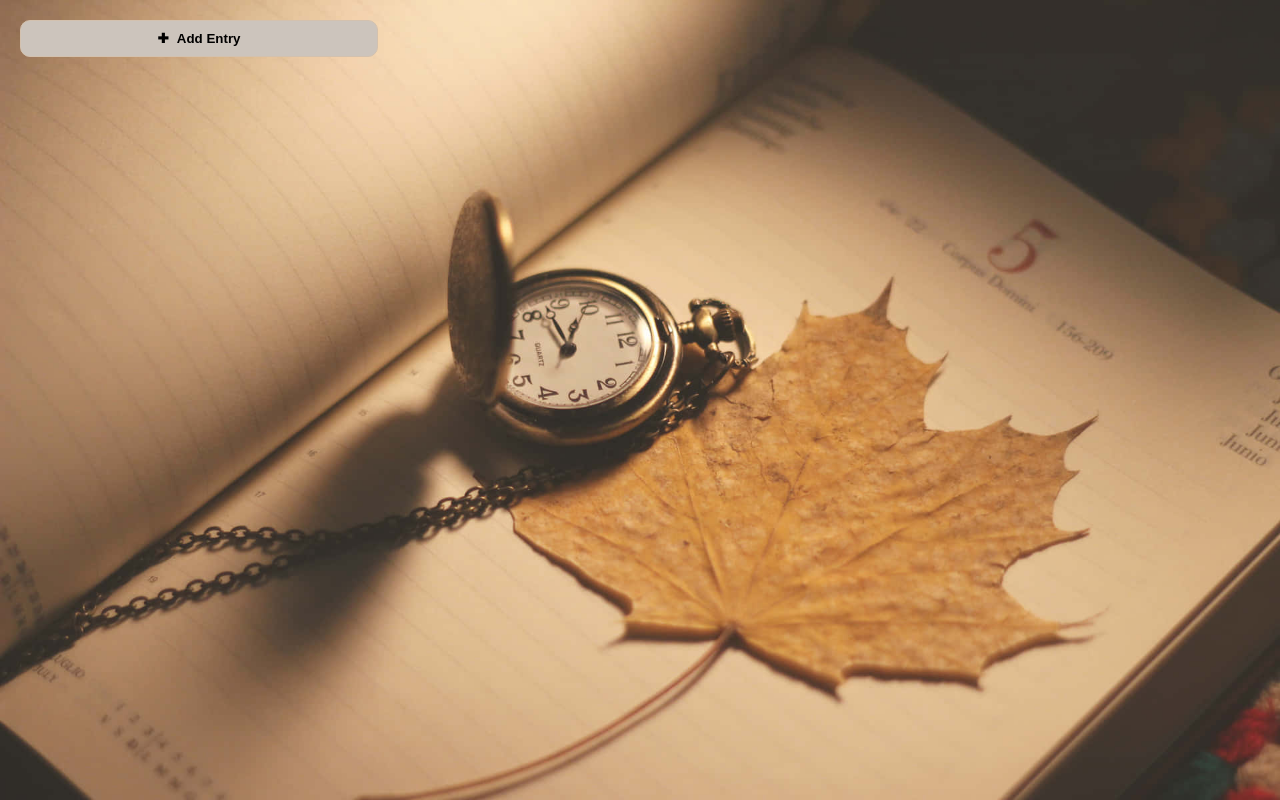
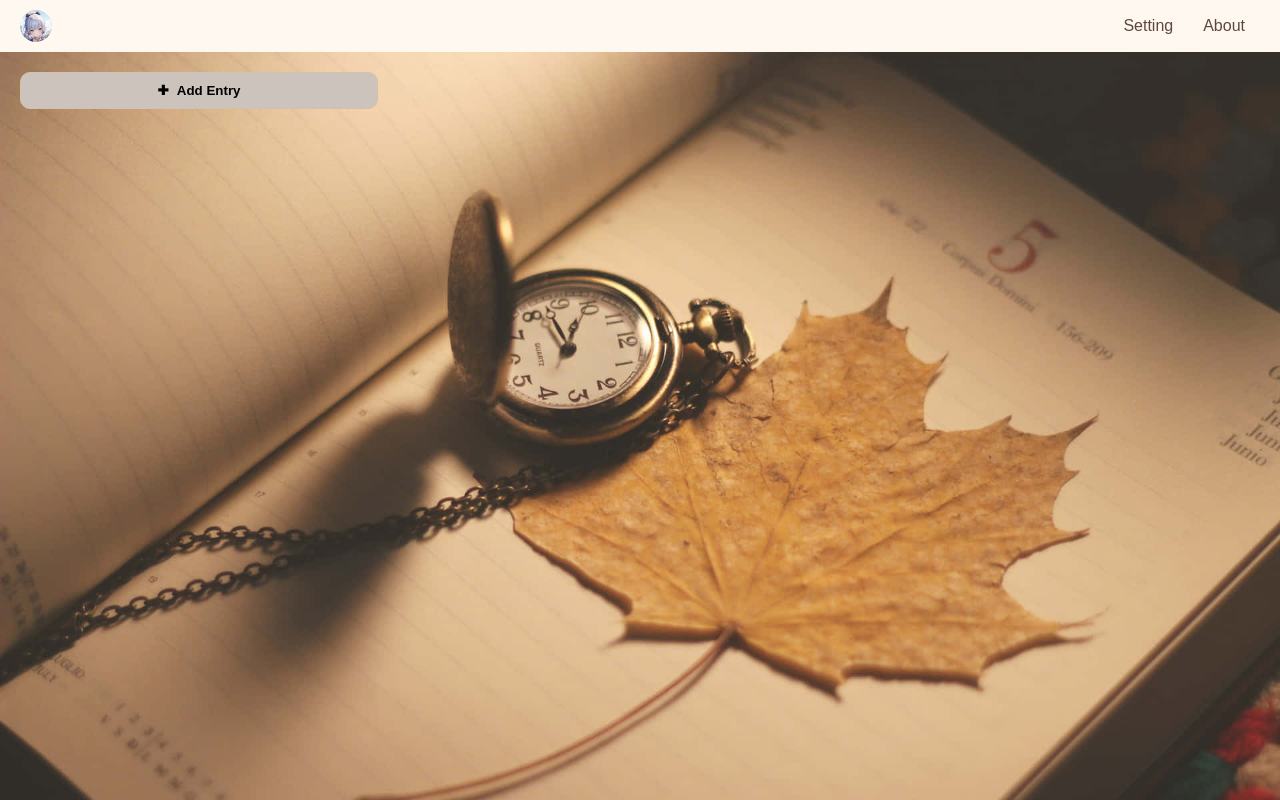
Before and after one commit to Blindfolded18/is201final, a plain HTML site: page index.html in a window 1280 px wide. Drawn offline with Linux system fonts and the light colour scheme.

Commit message:
done the bar

```diff
--- a/index.css
+++ b/index.css
@@ -13,8 +13,52 @@ p {
     padding: 0;
 }
 
+#bar {
+    display: flex;
+    justify-content: space-between;
+    align-items: center;
+    background-color: #fff8f0;
+    color: #5d483d;
+    padding: 10px 20px;
+}
+
+#user-info {
+    display: flex;
+    align-items: center;
+}
+
+#user-avatar {
+    width: 2em;
+    height: 2em;
+    border-radius: 50%;
+    margin-right: 10px;
+}
+
+#username {
+    font-weight: bold;
+}
+
+#utilities {
+    display: flex;
+    align-items: center;
+}
+
+.utility {
+    color: #5d483d;
+    margin: 0 5px;
+    padding: 5px 10px;
+    cursor: pointer;
+    transition: all 0.2s ease;
+    transition-property: background-color, color;
+}
+
+.utility:hover {
+    background-color: #5d483d;
+    color: #fff8f0;
+}
+
 #diary {
-    height: 95vh;
+    height: calc(95vh - 20px - max(2em, 1em + 10px));
 
     display: flex;
     justify-content: space-between;
@@ -29,11 +73,11 @@ p {
     border: 100px black;
     border-radius: 10px;
     box-sizing: border-box;
+    overflow-y: scroll;
 }
 
 #diary-list {
     width: 30%;
-    overflow-y: scroll;
 }
 
 .entry-date {
--- a/index.html
+++ b/index.html
@@ -10,6 +10,16 @@
     <script src="index_asset.js"></script>
 </head>
 <body>
+    <div id="bar">
+        <div id="user-info">
+            <img id="user-avatar" src="asset/example-avatar.jpeg" alt="user-avatar">
+            <span id="username">Placeholder</span>
+        </div>
+        <div id="utilities">
+            <span id="setting" class="utility">Setting</span>
+            <span id="about" class="utility">About</span>
+        </div>
+    </div>
     <div id="diary">
         <div id="diary-list">
             <button id="add-entry">
--- a/index.js
+++ b/index.js
@@ -1,4 +1,5 @@
 const SELECTED_CLASS_NAME = "selected";
+const usernameElem = document.querySelector("#username");
 const editMoodsElem = document.querySelector("#edit-moods");
 const diaryListElem = document.querySelector("#diary-list");
 const addEntryElem = document.querySelector("#add-entry");
@@ -17,6 +18,8 @@ moods.forEach((mood, i, moods) => {
     editMoodsElem.appendChild(moodOptionElem);
     moods[i].elem = moodOptionElem;
 });
+
+usernameElem.textContent = sessionStorage.getItem("username");
 
 class DiaryEntry {
     date = new Date();
```
Also changed, not shown: asset/example-avatar.jpeg (added), 1 other file.
